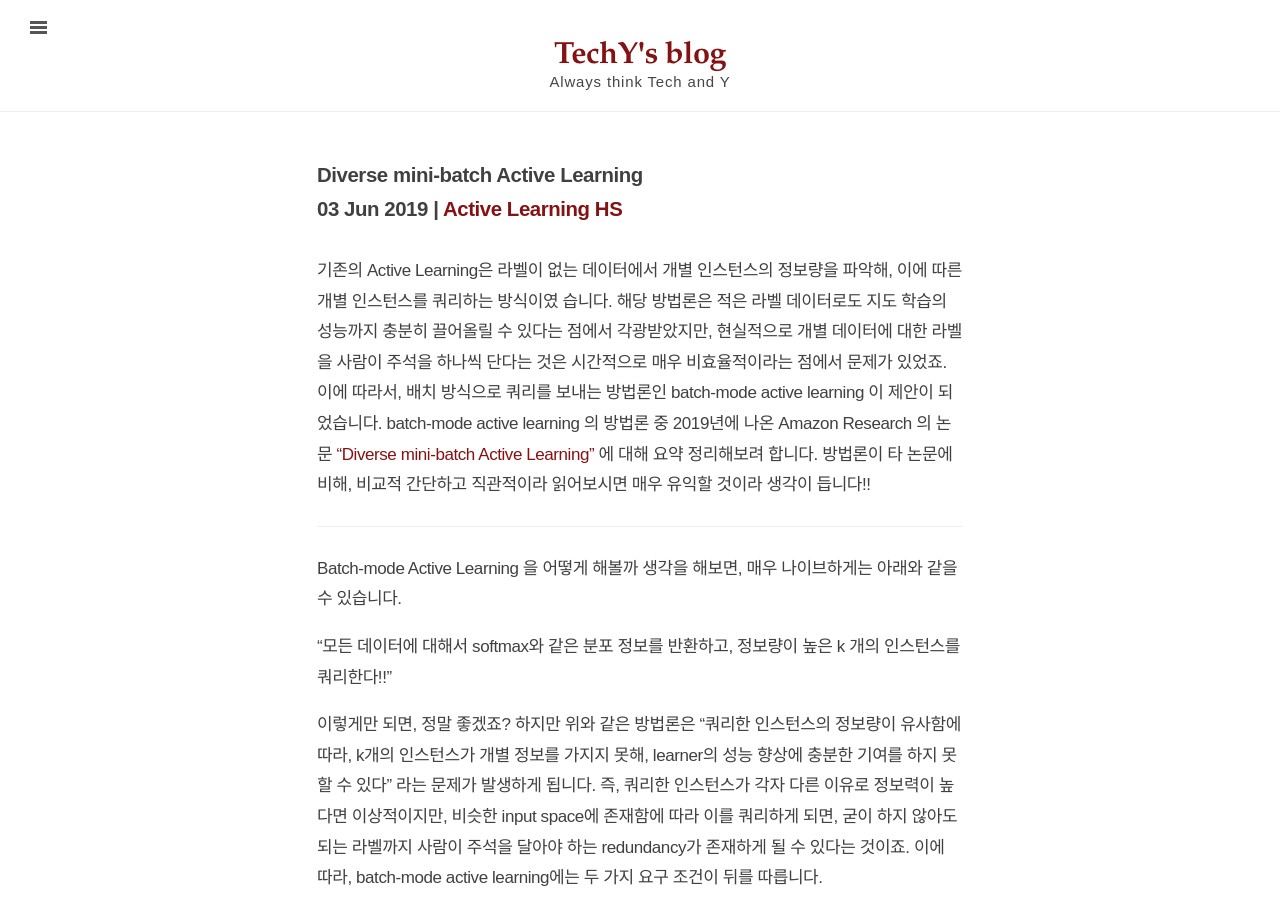
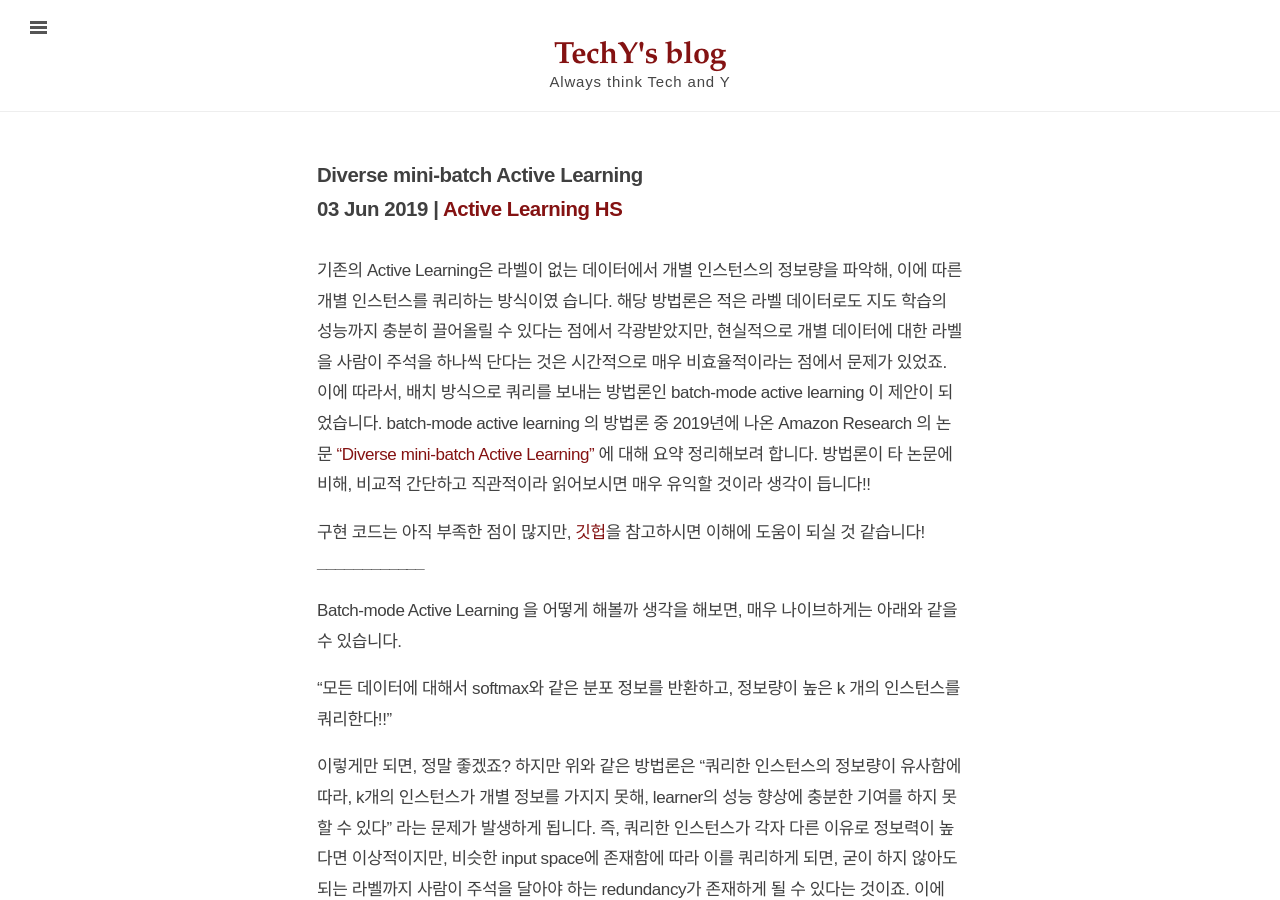
Before and after one commit to hskimim/hskimim.github.io, a Jekyll site: the page built from _posts/2019-06-03-Diverse mini-batch Active Learning.md, in a window 1280 px wide and 900 px high. Built offline with Jekyll 4.4.1, drawn with Linux system fonts in a browser that asks for light colours; nearby versions of some CDN libraries; our own code applies the rules of GitHub Pages for plain Markdown files; formulas are drawn with MathJax 3; comment, search, counter and statistics services are not loaded.

Commit message:
github link is added

```diff
--- a/_posts/2019-06-03-Diverse mini-batch Active Learning.md
+++ b/_posts/2019-06-03-Diverse mini-batch Active Learning.md
@@ -8,6 +8,7 @@ tags: [Active Learning,HS]
 기존의 Active Learning은 라벨이 없는 데이터에서 개별 인스턴스의 정보량을 파악해, 이에 따른 개별 인스턴스를 쿼리하는 방식이였
 습니다. 해당 방법론은 적은 라벨 데이터로도 지도 학습의 성능까지 충분히 끌어올릴 수 있다는 점에서 각광받았지만, 현실적으로 개별 데이터에 대한 라벨을 사람이 주석을 하나씩 단다는 것은 시간적으로 매우 비효율적이라는 점에서 문제가 있었죠. 이에 따라서, 배치 방식으로 쿼리를 보내는 방법론인 batch-mode active learning 이 제안이 되었습니다. batch-mode active learning 의 방법론 중 2019년에 나온 Amazon Research 의 논문 ["Diverse mini-batch Active Learning"](https://arxiv.org/pdf/1901.05954.pdf) 에 대해 요약 정리해보려 합니다. 방법론이 타 논문에 비해, 비교적 간단하고 직관적이라 읽어보시면 매우 유익할 것이라 생각이 듭니다!!
 
+구현 코드는 아직 부족한 점이 많지만, [깃헙](https://github.com/hskimim/active-learning-tutorial/tree/master/Diverse_minibatch_Active_Learning)을 참고하시면 이해에 도움이 되실 것 같습니다!
 __________________________________
 
 Batch-mode Active Learning 을 어떻게 해볼까 생각을 해보면, 매우 나이브하게는 아래와 같을 수 있습니다.
```
